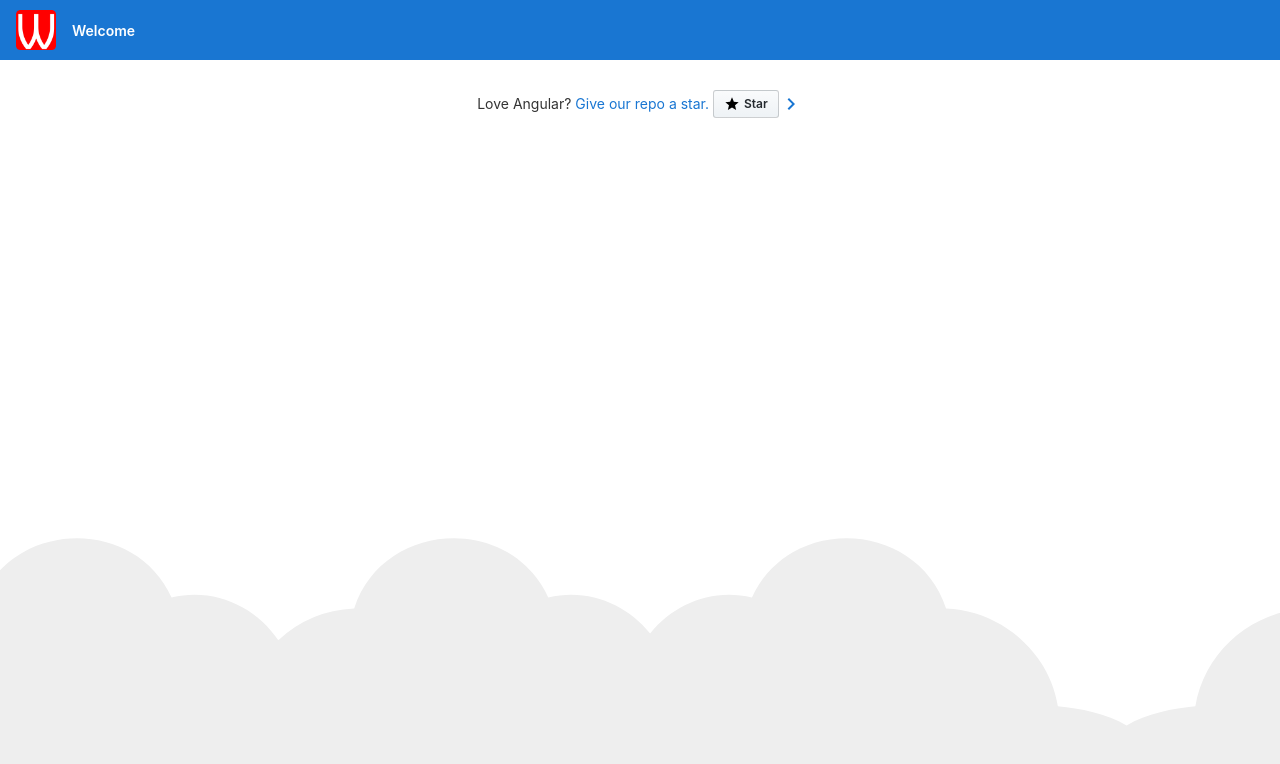
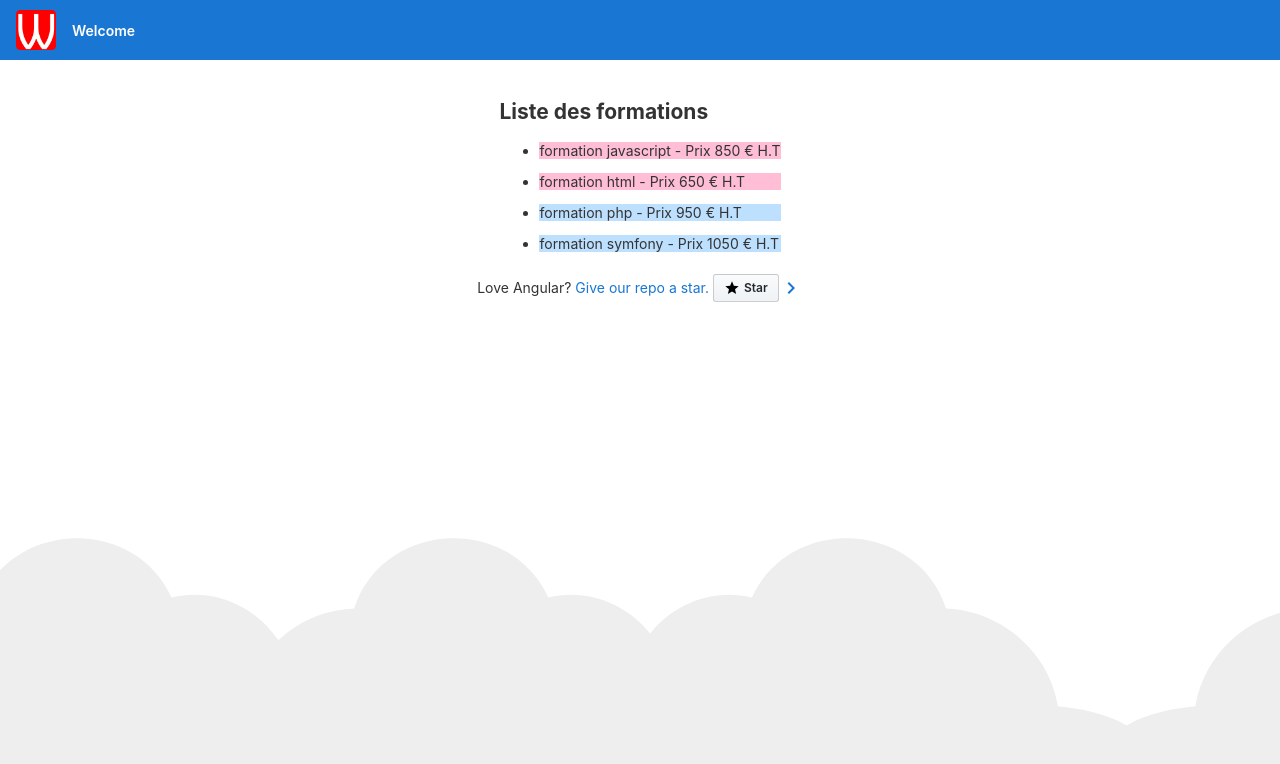
Before and after one commit to webstreet-cie/introduction-a-angular, an Angular app: page / in a window 1280 px wide. Shown: the top 764 px of the page. Built offline with nearby package versions, Linux system fonts and the light colour scheme.

Commit message:
Chapitre 2 - Exercices

```diff
--- a/src/app/app.component.html
+++ b/src/app/app.component.html
@@ -311,7 +311,7 @@
 </div>
 
 <div class="content" role="main">
-
+<app-trainings></app-trainings>
 
   <!-- Footer -->
   <footer>
--- /dev/null
+++ b/src/app/trainings/training.service.ts
@@ -0,0 +1,30 @@
+export class TrainingsService {
+    getTrainings() {
+        let trainings =  [
+            {
+             name: "formation javascript",
+             category : "client",
+             price : 850
+            },
+            {
+             name: "formation html",
+             category : "client",
+             price : 650
+            },
+            {
+             name: "formation php",
+             category : "serveur",
+             price : 950
+            },
+            {
+             name: "formation symfony",
+             category : "serveur",
+             price : 1050
+            }
+
+           ];
+
+           return trainings;
+
+    }
+}
--- /dev/null
+++ b/src/app/trainings/trainings.component.html
@@ -0,0 +1,8 @@
+<h2>{{getTitle()}}</h2>
+<ul>
+    <li *ngFor="let training of trainings">
+        <p [ngStyle]="{'background-color':training.category === 'serveur' ? '#bde0ff' : '#ffbdd6'}">
+            {{training.name}} - Prix {{training.price}} € H.T
+        </p>
+    </li>
+</ul>
--- /dev/null
+++ b/src/app/trainings/trainings.component.ts
@@ -0,0 +1,29 @@
+import { Component, OnInit } from '@angular/core';
+import {TrainingsService} from './training.service';
+
+
+@Component({
+  selector: 'app-trainings',
+  templateUrl: './trainings.component.html',
+  styleUrls: ['./trainings.component.css']
+})
+export class TrainingsComponent implements OnInit {
+  title = "Liste des formations";
+  trainings;
+
+  constructor(service:TrainingsService) {
+
+
+    this.trainings = service.getTrainings();
+  }
+
+  getTitle() {
+    return this.title;
+  }
+
+
+
+  ngOnInit(): void {
+  }
+
+}
```
Also changed, not shown: src/app/app.module.ts (+6 -2 lines), src/app/trainings/trainings.component.css (added), 1 other file (tests, documents, lock files or other folders).
